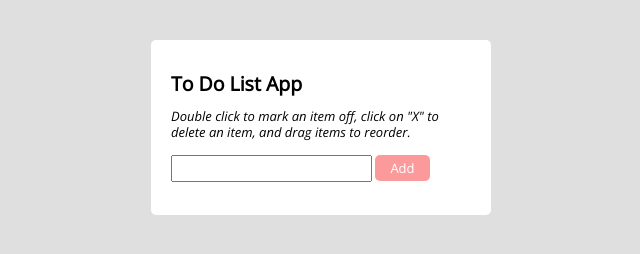
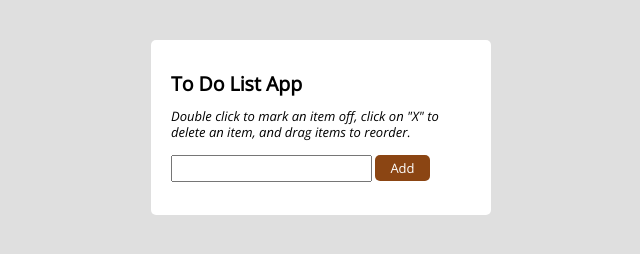
Before and after one commit to fouahs/to-do-list-app, a plain HTML site: page index.html in a window 1280 px wide. Shown: the whole page, without its empty margins (319-959 px from the left). Drawn offline with nearby package versions, Linux system fonts and the light colour scheme.

Commit message:
Update button style

```diff
--- a/css/styles.css
+++ b/css/styles.css
@@ -23,7 +23,7 @@ input{
 
 #button{
   display: inline-block;
-  background-color:#fc999b;
+  background-color:saddlebrown;
   color:#ffffff;
   border-radius: 5px;
   text-align:center;
```
